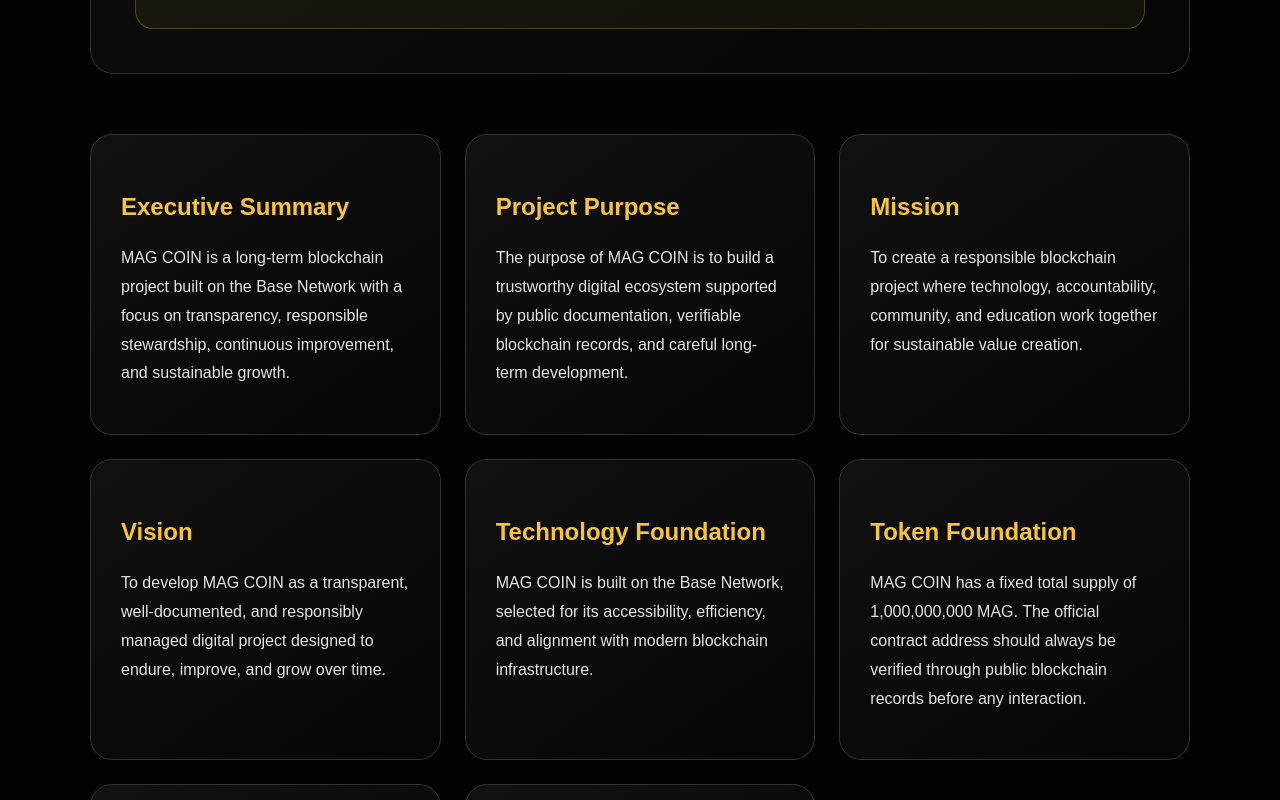
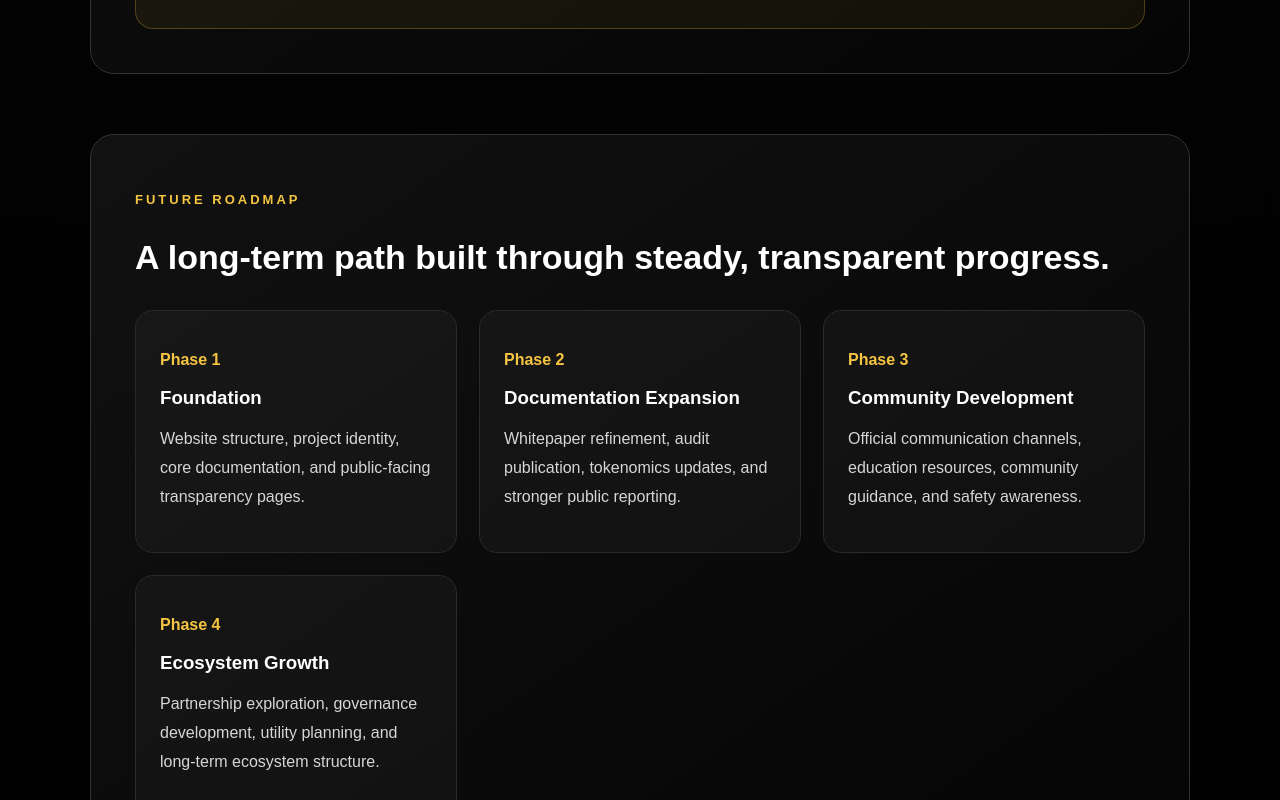
Before and after one commit to MAGZOWN/mag-coin-website, a Next.js app: page /whitepaper in a window 1280 px wide. Shown: the part 4760-5560 px from the top of the page. Built offline with nearby package versions, Linux system fonts and the light colour scheme.

Commit message:
Replace Whitepaper placeholder with Future Roadmap

```diff
--- a/app/whitepaper/page.tsx
+++ b/app/whitepaper/page.tsx
@@ -10,7 +10,7 @@ import Governance from "../components/Governance";
 import TokenFoundation from "../components/TokenFoundation";
 import DevelopmentStrategy from "../components/DevelopmentStrategy";
 import TransparencyCommitment from "../components/TransparencyCommitment";
-import WhitepaperSections from "../components/WhitepaperSections";
+import FutureRoadmap from "../components/FutureRoadmap";
 import RiskDisclosure from "../components/RiskDisclosure";
 import WhitepaperConclusion from "../components/WhitepaperConclusion";
 
@@ -35,7 +35,7 @@ export default function Whitepaper() {
 
           <TransparencyCommitment />
 
-          <WhitepaperSections />
+          <FutureRoadmap />
 
           <RiskDisclosure />
 
```
